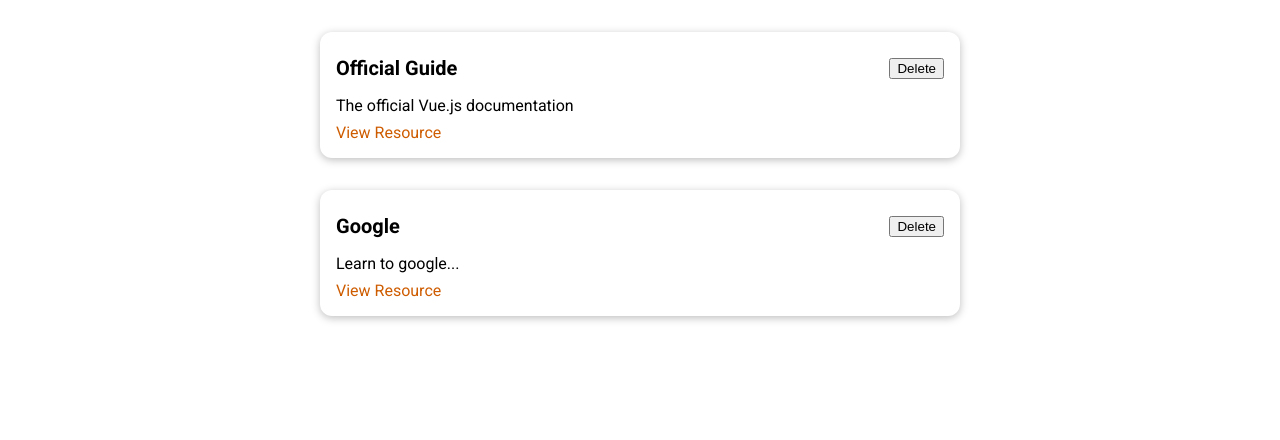
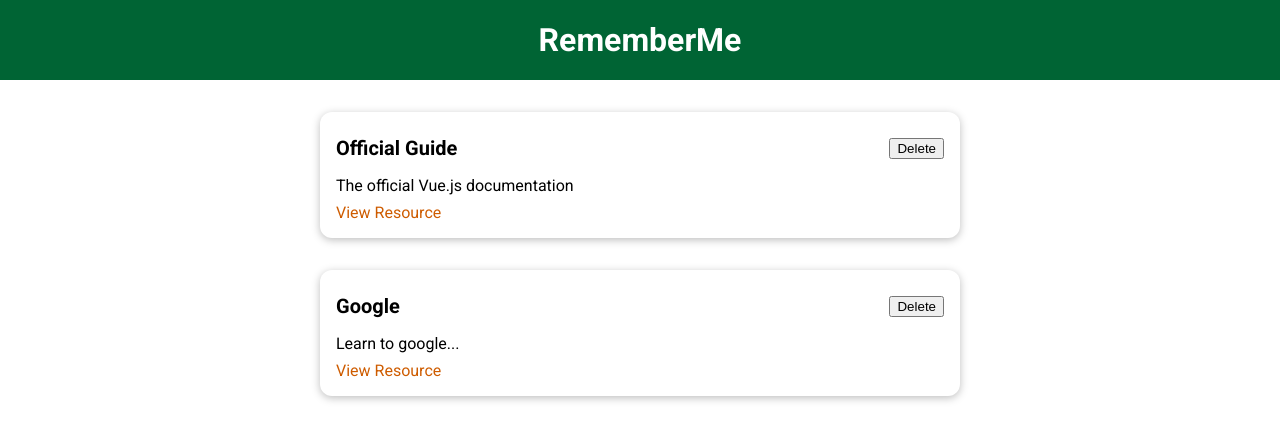
Before and after one commit to adrianjiga/learning-resources-app, a Vue app: page / in a window 1280 px wide. Shown: the top 440 px of the page. Built offline with nearby package versions, Linux system fonts and the light colour scheme.

Commit message:
add TheHeader component and use it

```diff
--- a/src/App.vue
+++ b/src/App.vue
@@ -1,13 +1,16 @@
 <template>
+	<the-header title="RememberMe"></the-header>
 	<stored-resource :resources="storedResources"></stored-resource>
 </template>
 
 <script>
 	import StoredResource from "./components/resources/StoredResource.vue";
+	import TheHeader from "./components/layouts/TheHeader.vue";
 
 	export default {
 		components: {
 			StoredResource,
+			TheHeader,
 		},
 		data() {
 			return {
--- /dev/null
+++ b/src/components/layouts/TheHeader.vue
@@ -0,0 +1,27 @@
+<template>
+	<header>
+		<h1>{{ title }}</h1>
+	</header>
+</template>
+
+<script>
+	export default {
+		props: ["title"],
+	};
+</script>
+
+<style scoped>
+	header {
+		width: 100%;
+		height: 5rem;
+		background-color: #006434;
+		display: flex;
+		justify-content: center;
+		align-items: center;
+	}
+
+	header h1 {
+		color: white;
+		margin: 0;
+	}
+</style>
```
